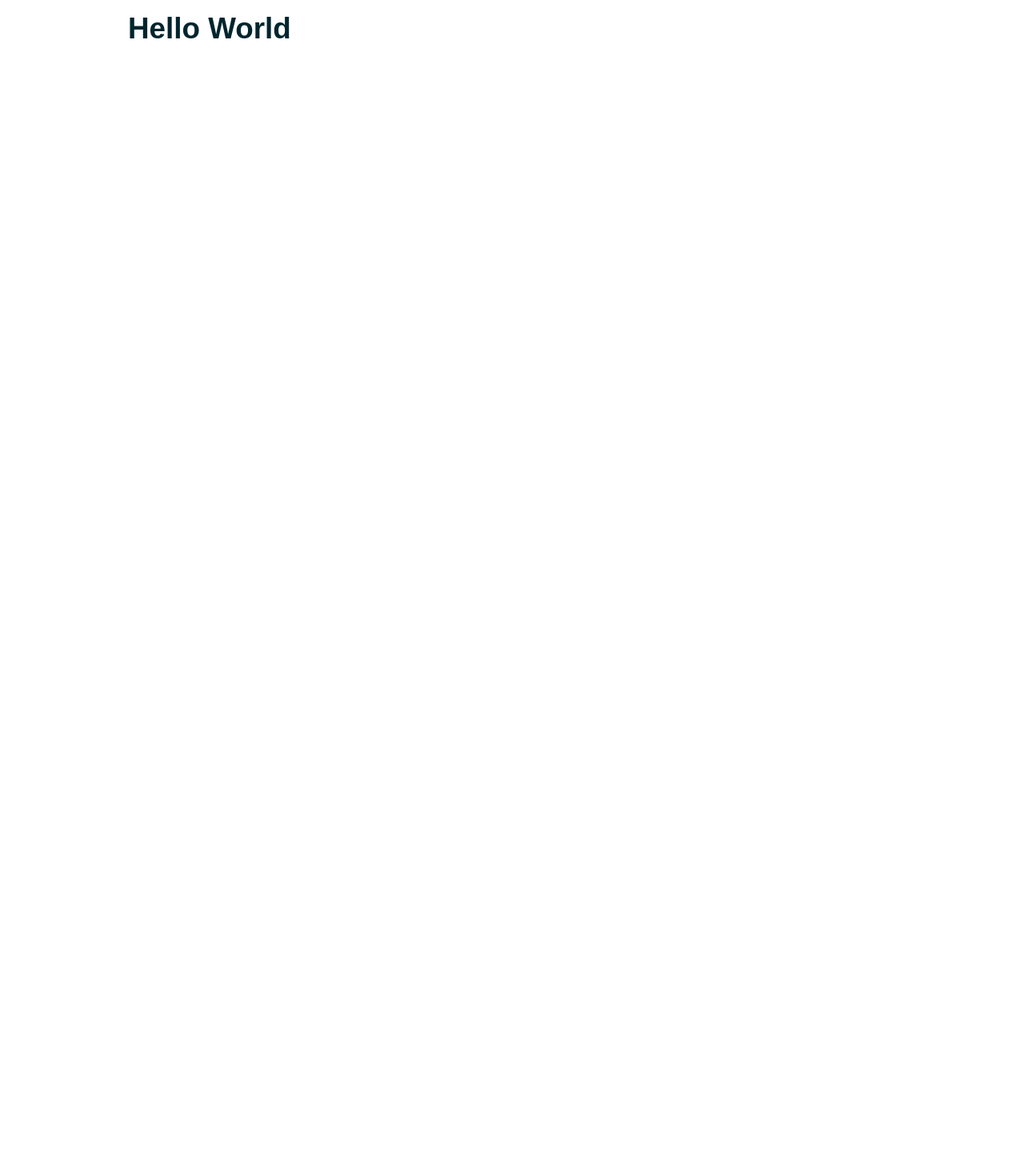
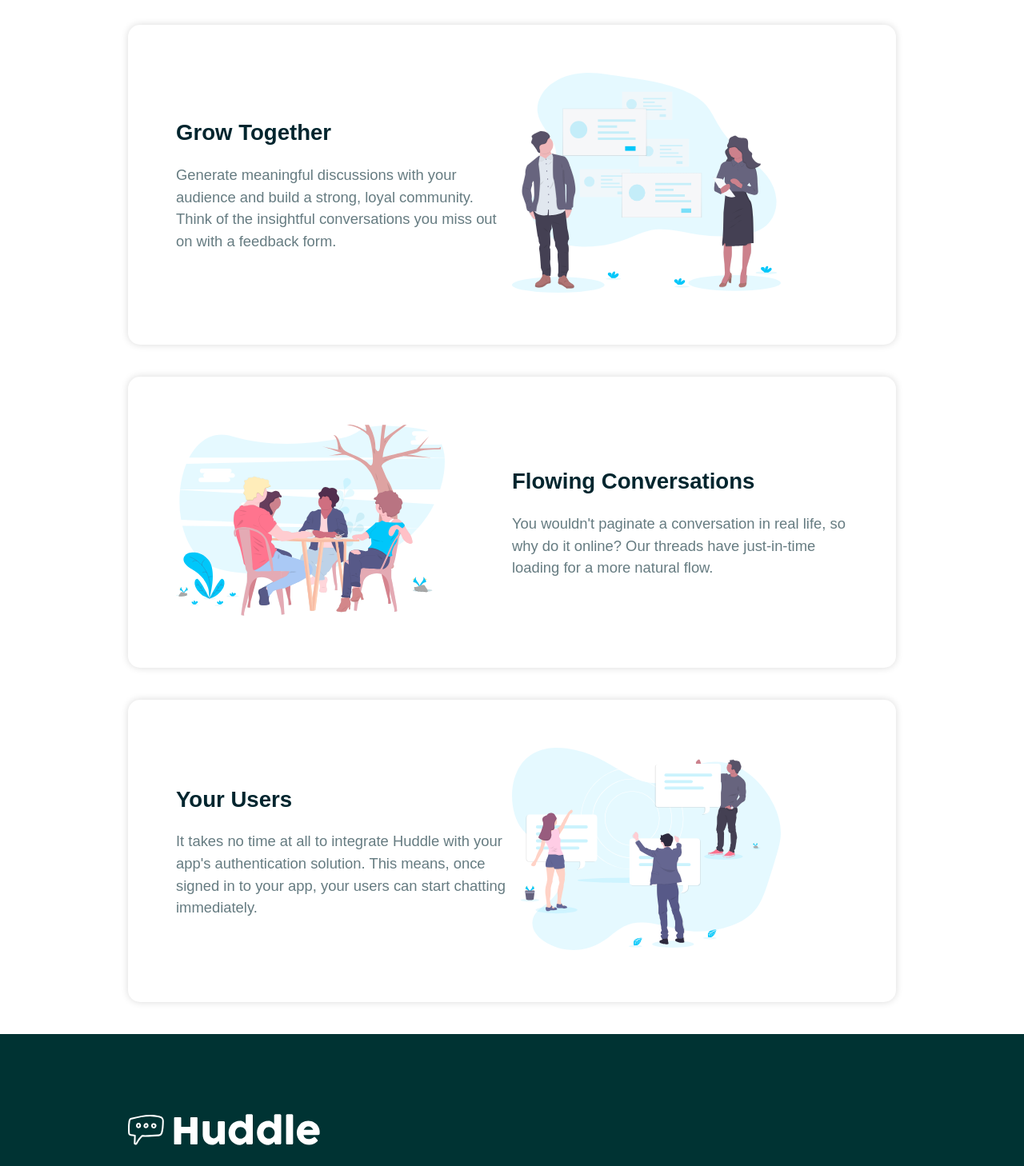
Before and after one commit to MadeByIbukunoluwa/huddle, a React (Create React App) app: page / in a window 1280 px wide. Shown: the part 480-1938 px from the top of the page at 80% size. Before the commit the page ends 800 px from the top, so only its background shows below. Built offline with nearby package versions, Linux system fonts and the light colour scheme.

Commit message:
updated files

```diff
--- a/src/App.js
+++ b/src/App.js
@@ -1,7 +1,10 @@
 import { ThemeProvider } from "styled-components";
 import { Container } from "./Components/styles/Container.styled";
 import Header from "./Components/Header";
+import Footer from "./Components/footer";
+import Card from "./Components/Card";
 import GlobalStyles from "./Components/styles/Global";
+import content from "./content";
 function App() {
   const theme = {
     colors : {
@@ -17,8 +20,11 @@
     <GlobalStyles/>
 <Header/>
 <Container>
-  <h1>Hello World </h1>
+  {content.map((item,index) => {
+   return <Card key={index} item={item} />;
+  })}
 </Container>
+<Footer/>
     </>
     </ThemeProvider>
   );
--- /dev/null
+++ b/src/Components/styles/Card.styled.js
@@ -0,0 +1,23 @@
+import styled from "styled-components"
+
+
+export const StyledCard = styled.div`
+  display: flex;
+  align-items: center;
+  background-color: #fff;
+  border-radius: 15px;
+  box-shadow: 0 0 10px rgba(0, 0, 0, 0.15);
+  margin: 40px 0;
+  padding: 60px;
+flex-direction:${({layout}) => layout || "row"};
+  img {
+    width: 80%;
+  }
+  & > div {
+    flex: 1;
+  }
+
+  @media screen and (max-width: ${({ theme }) => theme.mobile}) {
+    flex-direction: column;
+  }
+`;
--- /dev/null
+++ b/src/content.js
@@ -0,0 +1,22 @@
+const content = [
+  {
+    id: 1,
+    title: "Grow Together",
+    body: "Generate meaningful discussions with your audience and build a strong, loyal community. Think of the insightful conversations you miss out on with a feedback form.",
+    image: "illustration-grow-together.svg",
+  },
+  {
+    id: 2,
+    title: "Flowing Conversations",
+    body: "You wouldn't paginate a conversation in real life, so why do it online? Our threads have just-in-time loading for a more natural flow.",
+    image: "illustration-flowing-conversation.svg",
+  },
+  {
+    id: 3,
+    title: "Your Users",
+    body: "It takes no time at all to integrate Huddle with your app's authentication solution. This means, once signed in to your app, your users can start chatting immediately.",
+    image: "illustration-your-users.svg",
+  },
+];
+
+export default content;
```
